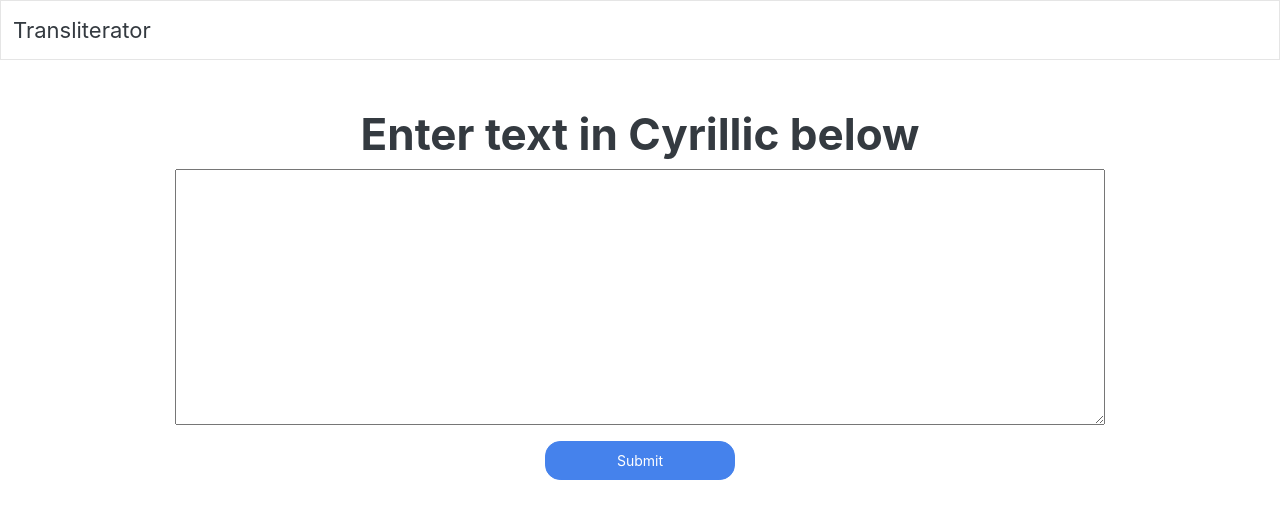
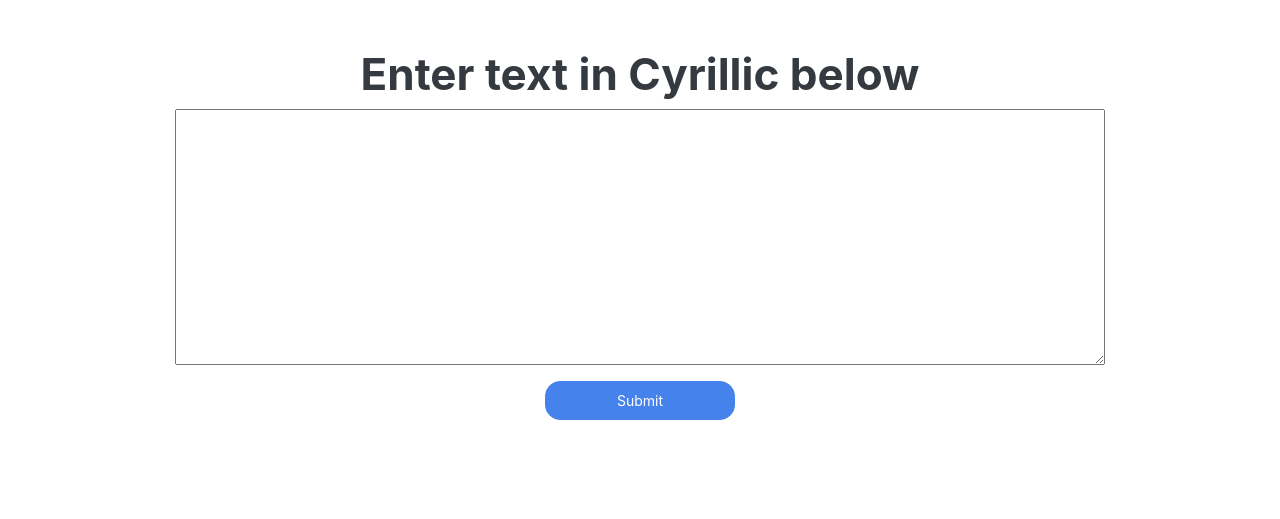
Before and after one commit to NicoGiuliani/transliterator, a Django app: page / in a window 1280 px wide. Shown: the top 519 px of the page. Run offline with Django 4.2, Linux system fonts and the light colour scheme; some libraries are stand-ins or nearby versions.

Commit message:
Ditched the nav bar

```diff
--- a/templates/base.html
+++ b/templates/base.html
@@ -7,13 +7,8 @@
     <link rel="stylesheet" href={% static 'css/bootstrap.min.css' %} />
   </head>
   <body>
-    <nav class="navbar navbar-expand-lg navbar-light bg-light mb-5">
-      <div class="container-fluid">
-        <a class="navbar-brand" href="{% url 'index' %}">Transliterator</a>
-      </div>
-    </nav>
     <div class="container text-center">
-      <div class="row">{% block body %} {% endblock %}</div>
+      <div class="row mt-5">{% block body %} {% endblock %}</div>
     </div>
   </body>
 </html>
```
